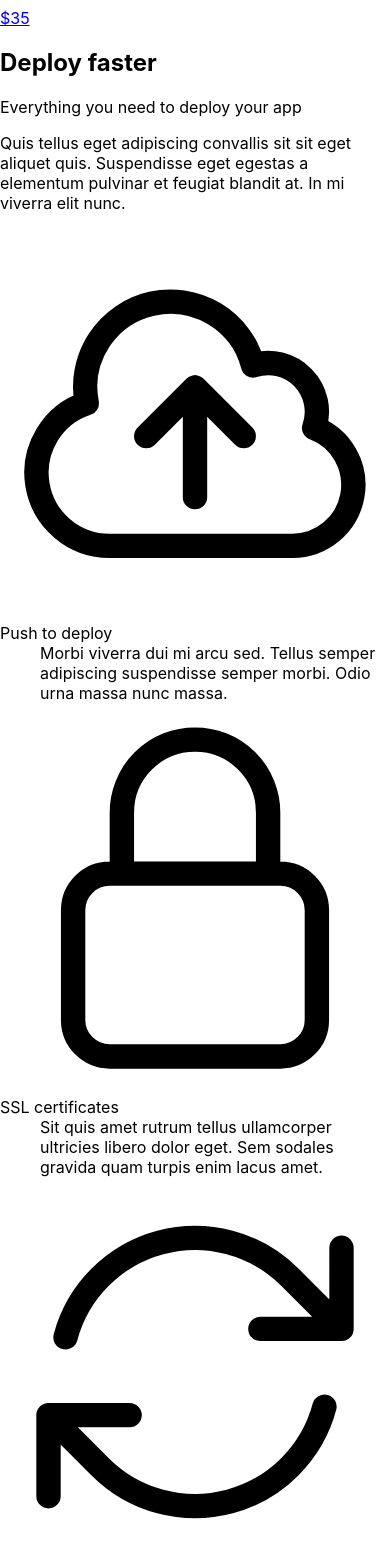
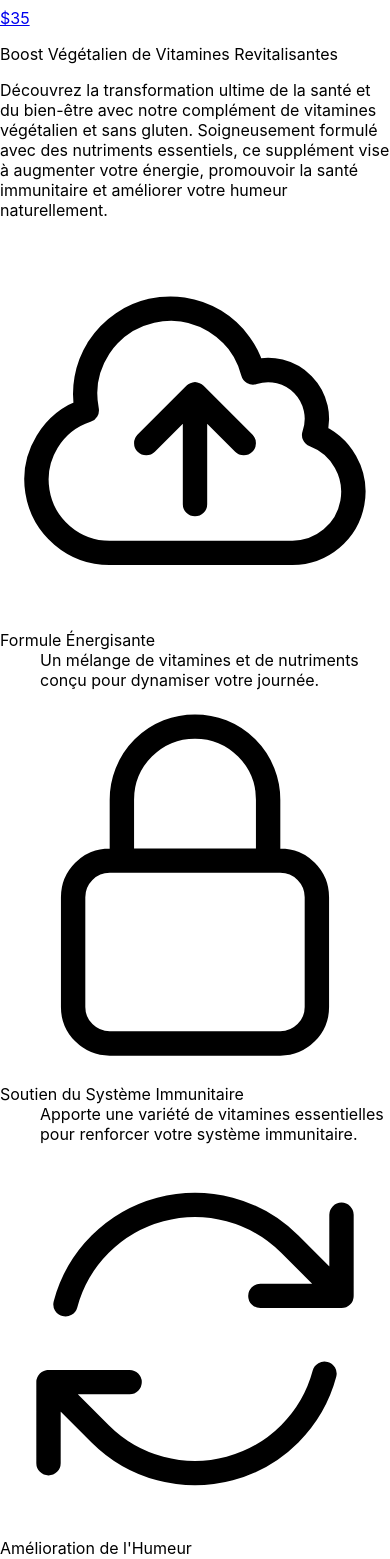
Before and after one commit to maxencemazeau/GreenStock, a React (Create React App) app: page / in a window 390 px wide. Shown: the part 2960-4519 px from the top of the page. Built offline with nearby package versions, Linux system fonts and the light colour scheme.

Commit message:
Bulletpoint section

```diff
--- a/src/components/BulletPoint/BulletPoint.tsx
+++ b/src/components/BulletPoint/BulletPoint.tsx
@@ -2,43 +2,42 @@ import { ArrowPathIcon, CloudArrowUpIcon, FingerPrintIcon, LockClosedIcon } from
 
 const features = [
   {
-    name: 'Push to deploy',
+    name: 'Formule Énergisante',
     description:
-      'Morbi viverra dui mi arcu sed. Tellus semper adipiscing suspendisse semper morbi. Odio urna massa nunc massa.',
+      `Un mélange de vitamines et de nutriments conçu pour dynamiser votre journée.`,
     icon: CloudArrowUpIcon,
   },
   {
-    name: 'SSL certificates',
+    name: 'Soutien du Système Immunitaire',
     description:
-      'Sit quis amet rutrum tellus ullamcorper ultricies libero dolor eget. Sem sodales gravida quam turpis enim lacus amet.',
+      `Apporte une variété de vitamines essentielles pour renforcer votre système immunitaire.`,
     icon: LockClosedIcon,
   },
   {
-    name: 'Simple queues',
+    name: `Amélioration de l'Humeur`,
     description:
-      'Quisque est vel vulputate cursus. Risus proin diam nunc commodo. Lobortis auctor congue commodo diam neque.',
+      `Des ingrédients soigneusement choisis pour soutenir une humeur positive et la santé cognitive.`,
     icon: ArrowPathIcon,
   },
   {
-    name: 'Advanced security',
+    name: 'Propre & Sûr',
     description:
-      'Arcu egestas dolor vel iaculis in ipsum mauris. Tincidunt mattis aliquet hac quis. Id hac maecenas ac donec pharetra eget.',
+      `égétalien, sans gluten et non-OGM, élaboré sans additifs ni conservateurs artificiels.`,
     icon: FingerPrintIcon,
   },
 ]
 
 export default function BulletPoint() {
   return (
-    <div className="bg-white py-24 sm:py-32">
+    <div className="bg-white py-24 -mt-12 sm:py-32">
       <div className="mx-auto max-w-7xl px-6 lg:px-8">
         <div className="mx-auto max-w-2xl lg:text-center">
-          <h2 className="text-base font-semibold leading-7 text-indigo-600">Deploy faster</h2>
           <p className="mt-2 text-3xl font-bold tracking-tight text-gray-900 sm:text-4xl">
-            Everything you need to deploy your app
+          Boost Végétalien de Vitamines Revitalisantes
           </p>
           <p className="mt-6 text-lg leading-8 text-gray-600">
-            Quis tellus eget adipiscing convallis sit sit eget aliquet quis. Suspendisse eget egestas a elementum
-            pulvinar et feugiat blandit at. In mi viverra elit nunc.
+          Découvrez la transformation ultime de la santé et du bien-être avec notre complément de vitamines végétalien et sans gluten.
+          Soigneusement formulé avec des nutriments essentiels, ce supplément vise à augmenter votre énergie, promouvoir la santé immunitaire et améliorer votre humeur naturellement.
           </p>
         </div>
         <div className="mx-auto mt-16 max-w-2xl sm:mt-20 lg:mt-24 lg:max-w-4xl">
@@ -46,7 +45,7 @@ export default function BulletPoint() {
             {features.map((feature) => (
               <div key={feature.name} className="relative pl-16">
                 <dt className="text-base font-semibold leading-7 text-gray-900">
-                  <div className="absolute left-0 top-0 flex h-10 w-10 items-center justify-center rounded-lg bg-indigo-600">
+                  <div className="absolute left-0 top-0 flex h-10 w-10 items-center justify-center rounded-lg bg-amber-400">
                     <feature.icon className="h-6 w-6 text-white" aria-hidden="true" />
                   </div>
                   {feature.name}
--- a/src/components/Navabar/Header.tsx
+++ b/src/components/Navabar/Header.tsx
@@ -23,9 +23,9 @@ export default function Header() {
         as="li"
         variant="small"
         color="blue-gray"
-        className="font-arial p-1 font-normal"
+        className="font-sans p-1 font-normal"
       >
-        <a href="#" className="flex items-center text-base font-arial">
+        <a href="#" className="flex items-center text-base font-sansl">
           Accueil
         </a>
       </Typography>
@@ -33,9 +33,9 @@ export default function Header() {
         as="li"
         variant="small"
         color="blue-gray"
-        className="font-arial p-1 font-normal"
+        className="font-sans p-1 font-normal"
       >
-        <a href="#" className="flex items-center text-base font-arial">
+        <a href="#" className="flex items-center text-base font-sans">
           Produits
         </a>
       </Typography>
@@ -43,9 +43,9 @@ export default function Header() {
         as="li"
         variant="small"
         color="blue-gray"
-        className="font-arial p-1 font-normal"
+        className="font-sans p-1 font-normal"
       >
-        <a href="#" className="flex items-center text-base font-arial">
+        <a href="#" className="flex items-center text-base font-sans">
           Mon profil
         </a>
       </Typography>
@@ -59,7 +59,7 @@ export default function Header() {
           <Typography
             as="a"
             href="#"
-            className="font-arial mr-4 cursor-pointer py-1.5 font-bold text-xl"
+            className="mr-4 cursor-pointer py-1.5 font-bold text-xl"
           >
             GreenStock
           </Typography>
@@ -70,7 +70,7 @@ export default function Header() {
               size="sm"
               className="hidden lg:inline-block bg-amber-400 text-black text-base"
             >
-              <span className="font-arial">Mon panier</span>
+              <span className="">Mon panier</span>
             </Button>
             <IconButton
               variant="text"
@@ -113,7 +113,7 @@ export default function Header() {
         </div>
         <MobileNav open={openNav}>
           {navList}
-          <Button variant="filled" size="sm" fullWidth className="mb-2 bg-amber-400 text-black text-base">
+          <Button variant="filled" size="sm" fullWidth className="font-sans mb-2 bg-amber-400 text-black text-base">
             <span>Mon panier</span>
           </Button>
         </MobileNav>
--- a/src/components/bestseller/BestSeller.tsx
+++ b/src/components/bestseller/BestSeller.tsx
@@ -52,7 +52,7 @@ export default function BestSeller() {
   return (
     <div className="bg-white">
       <div className="mx-auto max-w-2xl px-4 py-16 sm:px-6 sm:py-24 lg:max-w-7xl lg:px-8">
-      <h2 className="text-2xl font-bold text-gray-900 mb-4">Nos meilleures produits</h2>
+      <h2 className="text-2xl font-bold text-gray-900 mb-6">Nos meilleures produits</h2>
 
         <div className="grid grid-cols-1 gap-x-6 gap-y-10 sm:grid-cols-2 lg:grid-cols-3 xl:grid-cols-4 xl:gap-x-8">
           {products.map((product) => (
--- a/src/page/Hero/HeroSection.tsx
+++ b/src/page/Hero/HeroSection.tsx
@@ -6,13 +6,13 @@ export default function HeroSection() {
             <img src="banner.jpg" alt="" className="absolute inset-0 object-cover w-full h-full" />
             <div className="relative container flex flex-col justify-end p-6 mx-auto sm:py-12 lg:py-24 lg:flex-row lg:justify-end">
                 <div className="flex flex-col justify-center p-6 text-left rounded-sm lg:max-w-md xl:max-w-lg">
-                    <h1 className="font-arial text-5xl text-white font-bold leading-none sm:text-6xl">Ressourcement Naturel
+                    <h1 className="font-sans text-5xl text-white font-bold leading-none sm:text-6xl">Ressourcement Naturel
                     </h1>
-                    <p className="font-arial mt-6 mb-8 text-lg text-white text-semibold sm:mb-12">Découvrez le pouvoir du bien-être avec nos vitamines et compléments alimentaires de qualité. Chez GreenStock, nous simplifions la santé, la rendant accessible à tous. Embarquez aujourd'hui sur un voyage naturel vers la vitalité.
+                    <p className="font-sans mt-6 mb-8 text-lg text-white text-semibold sm:mb-12">Découvrez le pouvoir du bien-être avec nos vitamines et compléments alimentaires de qualité. Chez GreenStock, nous simplifions la santé, la rendant accessible à tous. Embarquez aujourd'hui sur un voyage naturel vers la vitalité.
                         <br className="hidden md:inline lg:hidden"></br>
                     </p>
                     <div className="flex flex-col justify-start space-y-4 sm:justify-start sm:flex-row sm:space-y-0 sm:space-x-4">
-                        <a rel="noopener noreferrer" href="#" className="font-arial px-8 py-3 w-auto text-lg font-semibold rounded bg-amber-400 text-black">Magasiner</a>
+                        <a rel="noopener noreferrer" href="#" className="font-sans px-8 py-3 w-auto text-lg font-semibold rounded bg-amber-400 text-black">Magasiner</a>
                     </div>
                 </div>
             </div>
```
